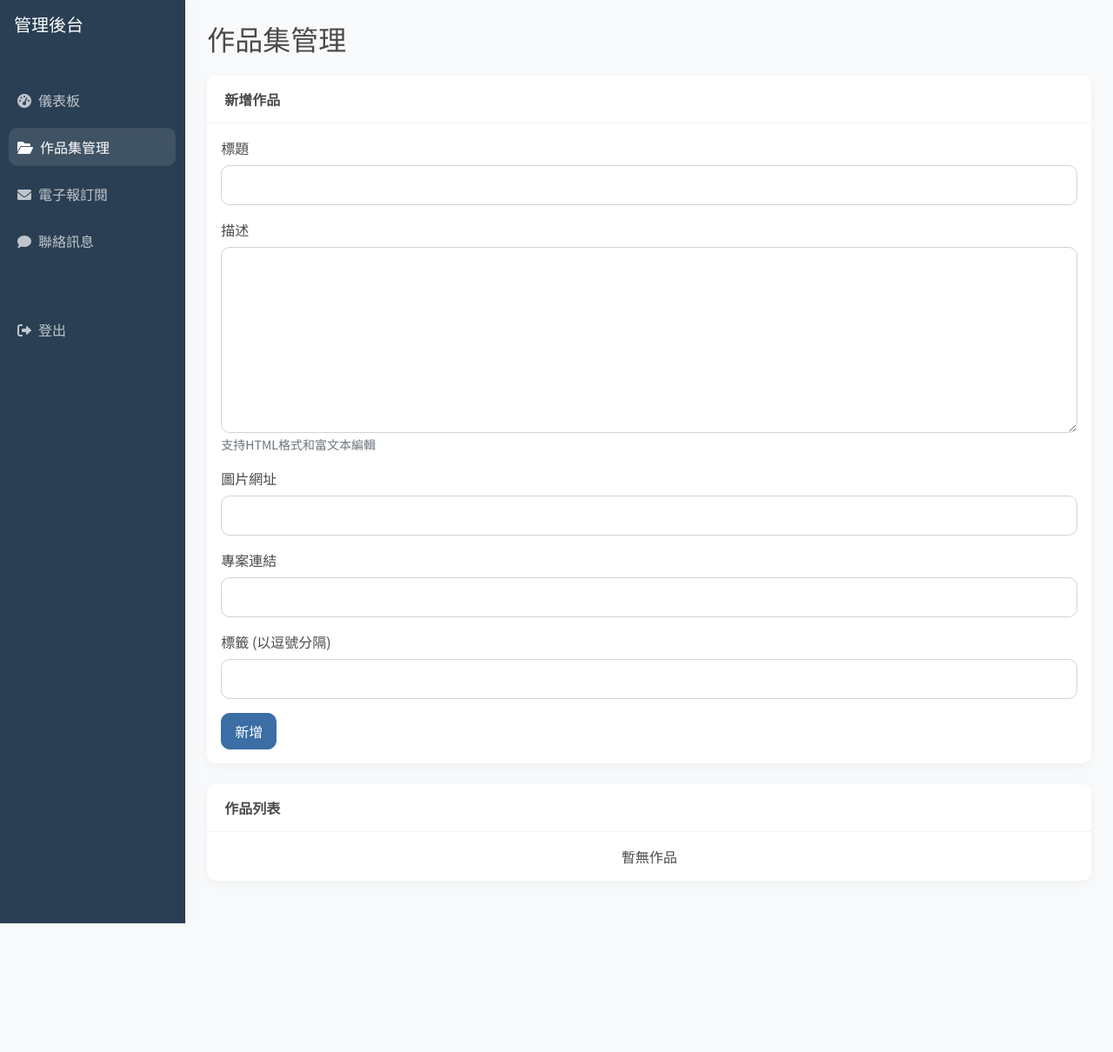
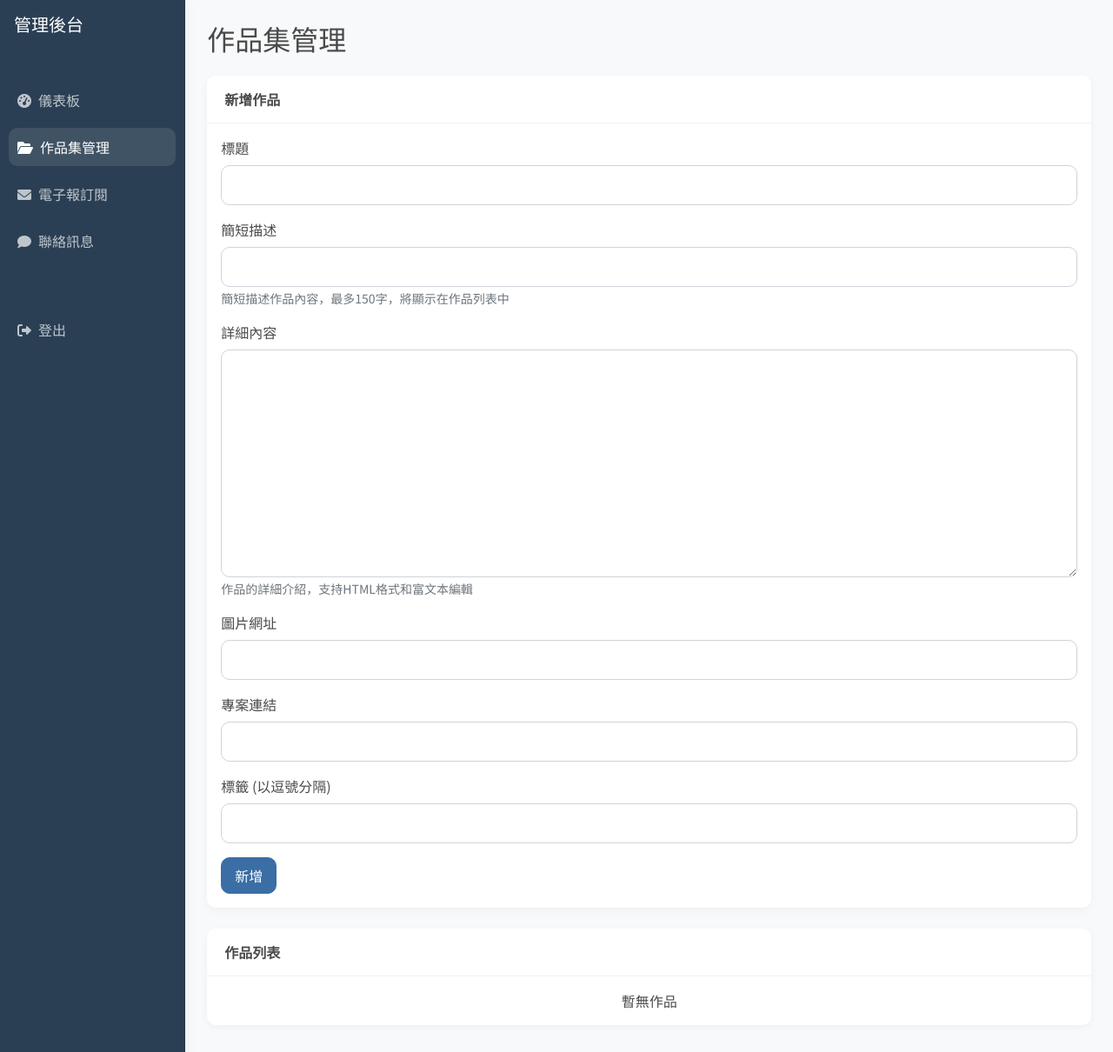
Before and after one commit to angelo20011016/angelo20011016.github.io, a Flask app: page /admin in a window 1280 px wide, after a click on "作品集管理". Shown: the top 1210 px of the page at 87% size. Before the commit the page ends 1062 px from the top, so only its background shows below. Run offline with Flask 3, Linux system fonts and the light colour scheme; the visitor is signed in with stand-in values (Sample User, id 1); data that the repository does not hold is empty; some libraries are stand-ins or nearby versions.

Commit message:
修復富文本編輯器輸出在描述欄位的問題

```diff
--- a/app.py
+++ b/app.py
@@ -134,7 +134,8 @@ def get_portfolio():
         print(f"Error: {str(e)}")
         return jsonify({'error': str(e)}), 500
 
-# 修復 create_portfolio 函數
+
+# 修改 create_portfolio 函數
 
 @app.route('/api/portfolio', methods=['POST'])
 def create_portfolio():
@@ -147,10 +148,11 @@ def create_portfolio():
             missing = [field for field in required_fields if field not in data]
             return jsonify({'success': False, 'message': f'缺少必要欄位: {", ".join(missing)}'}), 400
 
-        # 準備資料
+        # 準備資料 - 添加詳細內容欄位
         portfolio = {
             'title': data['title'],
-            'description': data['description'],
+            'description': data.get('description', ''),  # 簡短描述
+            'detail_content': data.get('detail_content', ''),  # 新增：詳細內容，使用富文本
             'image_url': data.get('image_url', ''),
             'github_url': data.get('github_url', data.get('project_url', '')),
             'demo_url': data.get('demo_url', ''),
@@ -171,6 +173,8 @@ def create_portfolio():
     except Exception as e:
         print(f"創建作品錯誤: {str(e)}")
         return jsonify({'success': False, 'message': f'伺服器錯誤: {str(e)}'}), 500
+
+
 # 電子報訂閱 API 端點
 @app.route('/api/subscribe', methods=['POST'])
 def subscribe_newsletter():
@@ -380,6 +384,7 @@ def get_single_portfolio(portfolio_id):
         return jsonify({'error': str(e)}), 500
 
 # 完成 update_portfolio 函數
+
 @app.route('/api/portfolio/<portfolio_id>', methods=['PUT'])
 def update_portfolio(portfolio_id):
     try:
@@ -393,7 +398,7 @@ def update_portfolio(portfolio_id):
 
         # 更新資料
         update_data = {}
-        allowed_fields = ['title', 'description', 'image_url', 'github_url', 'demo_url', 'tags']
+        allowed_fields = ['title', 'description', 'detail_content', 'image_url', 'github_url', 'demo_url', 'tags']
         for field in allowed_fields:
             if field in data:
                 update_data[field] = data[field]
@@ -411,25 +416,20 @@ def update_portfolio(portfolio_id):
     except Exception as e:
         print(f"更新作品錯誤: {str(e)}")
         return jsonify({'success': False, 'message': f'伺服器錯誤: {str(e)}'}), 500
-
 # 作品集 API - 刪除作品
 @app.route('/api/portfolio/<portfolio_id>', methods=['DELETE'])
 def delete_portfolio(portfolio_id):
     try:
         from bson.objectid import ObjectId
+        result = mongo.db.portfolio.delete_one({'_id': ObjectId(portfolio_id)})
 
-        # 驗證作品是否存在
-        existing = mongo.db.portfolio.find_one({'_id': ObjectId(portfolio_id)})
-        if not existing:
-            return jsonify({'error': '找不到該作品'}), 404
-
-        # 從資料庫刪除
-        mongo.db.portfolio.delete_one({'_id': ObjectId(portfolio_id)})
-
-        return jsonify({'message': '作品刪除成功'}), 200
+        if result.deleted_count > 0:
+            return jsonify({'success': True, 'message': '作品刪除成功'}), 200
+        else:
+            return jsonify({'success': False, 'message': '找不到該作品'}), 404
     except Exception as e:
-        print(f"Error: {str(e)}")
-        return jsonify({'error': str(e)}), 500
+        print(f"刪除作品錯誤: {str(e)}")
+        return jsonify({'success': False, 'message': f'伺服器錯誤: {str(e)}'}), 500
 
 
 
@@ -665,43 +665,6 @@ def get_recent_activities():
         print(f"獲取最近活動失敗: {str(e)}")
         return jsonify([]), 500
 
-@app.route('/api/diagnostics/db')
-def db_diagnostics():
-    """診斷端點，檢查數據庫連接"""
-    try:
-        # 基本連接資訊
-        result = {
-            'status': 'connected',
-            'db_name': mongo.db.name,
-            'collections': [],
-            'portfolio_count': 0
-        }
-
-        # 獲取集合列表
-        try:
-            collections = mongo.db.list_collection_names()
-            result['collections'] = collections
-
-            # 如果有portfolio集合，查詢文檔數量
-            if 'portfolio' in collections:
-                result['portfolio_count'] = mongo.db.portfolio.count_documents({})
-
-                # 獲取一個樣本文檔
-                sample = mongo.db.portfolio.find_one()
-                if sample:
-                    result['sample_id'] = str(sample['_id'])
-                    result['sample_title'] = sample.get('title', '無標題')
-        except Exception as e:
-            result['collections_error'] = str(e)
-
-        return jsonify(result)
-    except Exception as e:
-        return jsonify({
-            'status': 'error',
-            'message': str(e),
-            'uri_prefix': mongodb_uri[:15] + '...' if mongodb_uri else 'None'
-        })
-
 
 
 if __name__ == '__main__':
--- a/templates/admin.html
+++ b/templates/admin.html
@@ -260,10 +260,18 @@
                     <label for="title" class="form-label">標題</label>
                     <input type="text" class="form-control" id="title" name="title" required>
                   </div>
+                  <!-- 修改描述欄位，使用普通文本框 -->
                 <div class="mb-3">
-                    <label for="description" class="form-label">描述</label>
-                    <textarea class="form-control" id="description" name="description" rows="8" required></textarea>
-                    <small class="text-muted">支持HTML格式和富文本編輯</small>
+                    <label for="description" class="form-label">簡短描述</label>
+                    <input type="text" class="form-control" id="description" name="description" maxlength="150" required>
+                    <small class="text-muted">簡短描述作品內容，最多150字，將顯示在作品列表中</small>
+                </div>
+
+                <!-- 新增詳細內容欄位，使用富文本編輯器 -->
+                <div class="mb-3">
+                    <label for="detail_content" class="form-label">詳細內容</label>
+                    <textarea class="form-control" id="detail_content" name="detail_content" rows="10"></textarea>
+                    <small class="text-muted">作品的詳細介紹，支持HTML格式和富文本編輯</small>
                 </div>
                   <div class="mb-3">
                     <label for="image_url" class="form-label">圖片網址</label>
@@ -344,6 +352,8 @@
           <h5 class="modal-title" id="editPortfolioModalLabel">編輯作品</h5>
           <button type="button" class="btn-close" data-bs-dismiss="modal" aria-label="Close"></button>
         </div>
+        <!-- 在編輯模態框中添加 detail_content 欄位 -->
+
         <div class="modal-body">
             <form id="editPortfolioForm">
             <input type="hidden" id="edit-portfolio-id">
@@ -352,8 +362,14 @@
                 <input type="text" class="form-control" id="edit-title" name="title" required>
             </div>
             <div class="mb-3">
-              <label for="edit-description" class="form-label">描述</label>
-              <textarea class="form-control" id="edit-description" name="description" rows="8" required></textarea>
+                <label for="edit-description" class="form-label">簡短描述</label>
+                <input type="text" class="form-control" id="edit-description" name="description" maxlength="150" required>
+                <small class="text-muted">簡短描述作品內容，最多150字，將顯示在作品列表中</small>
+            </div>
+            <div class="mb-3">
+                <label for="edit-detail_content" class="form-label">詳細內容</label>
+                <textarea class="form-control" id="edit-detail_content" name="detail_content" rows="8"></textarea>
+                <small class="text-muted">作品的詳細介紹，支援HTML格式和富文本編輯</small>
             </div>
             <div class="mb-3">
                 <label for="edit-image_url" class="form-label">圖片網址</label>
@@ -389,25 +405,9 @@
     document.addEventListener('DOMContentLoaded', function() {
       console.log("頁面已完全載入");
 
-      // 初始化富文本編輯器
-      tinymce.init({
-        selector: '#description',
-        height: 300,
-        plugins: 'advlist autolink lists link image charmap print preview anchor ' +
-                'searchreplace visualblocks code fullscreen ' +
-                'insertdatetime media table paste code help wordcount',
-        toolbar: 'undo redo | formatselect | ' +
-                'bold italic backcolor | alignleft aligncenter ' +
-                'alignright alignjustify | bullist numlist outdent indent | ' +
-                'removeformat | help',
-        language: 'zh_TW',
-        menubar: 'file edit view insert format tools table help',
-        content_style: 'body { font-family: "Noto Sans TC", sans-serif; font-size: 16px; }'
-      });
-
       // 為編輯模態框也初始化富文本編輯器
       tinymce.init({
-        selector: '#edit-description',
+        selector: '#detail_content',
         height: 300,
         plugins: 'advlist autolink lists link image charmap print preview anchor ' +
                 'searchreplace visualblocks code fullscreen ' +
@@ -503,26 +503,24 @@
     function submitPortfolio() {
         console.log("表單提交函數觸發");
 
-    const title = document.getElementById('title').value;
+        // 獲取普通描述
+        const description = document.getElementById('description').value;
 
-    // 嘗試獲取富文本編輯器內容
-    let description = "";
+        // 獲取富文本詳細內容
+        let detailContent = "";
         try {
-        const editor = tinymce.get('description');
+            const editor = tinymce.get('detail_content');
             if (editor) {
-        description = editor.getContent();
-        } else {
-        description = document.getElementById('description').value;
-        alert("警告：編輯器未初始化，將使用純文本");
+            detailContent = editor.getContent();
             }
         } catch (err) {
             console.error("獲取富文本內容錯誤:", err);
-        description = document.getElementById('description').value;
         }
 
         const formData = {
-        title: title,
-        description: description,
+            title: document.getElementById('title').value,
+            description: description,  // 普通文本簡短描述
+            detail_content: detailContent,  // 富文本詳細內容
             image_url: document.getElementById('image_url').value,
             github_url: document.getElementById('project_url').value,
             tags: document.getElementById('tags').value.split(',').map(tag => tag.trim()).filter(tag => tag)
@@ -896,6 +894,8 @@
     }
 
     // 編輯作品
+    // 修改 editPortfolio 函數
+
     function editPortfolio(id) {
         console.log("編輯作品:", id);
 
@@ -910,7 +910,20 @@
             // 填充表單
             document.getElementById('edit-portfolio-id').value = portfolio._id;
             document.getElementById('edit-title').value = portfolio.title;
-          tinymce.get('edit-description').setContent(portfolio.description || '');
+
+            // 簡短描述使用普通輸入框
+            document.getElementById('edit-description').value = portfolio.description || '';
+
+            // 詳細內容使用富文本編輯器
+            try {
+                const editor = tinymce.get('edit-detail_content');
+                if (editor) {
+                editor.setContent(portfolio.detail_content || '');
+                }
+            } catch(err) {
+                console.error("設置富文本內容錯誤:", err);
+            }
+
             document.getElementById('edit-image_url').value = portfolio.image_url || '';
             document.getElementById('edit-github_url').value = portfolio.github_url || '';
             document.getElementById('edit-demo_url').value = portfolio.demo_url || '';
@@ -931,15 +944,31 @@
             alert('無法獲取作品詳情，請稍後再試');
             });
         }
+    // 保存編輯後的作品
+    // 修改 saveEditedPortfolio 函數
 
-    // 保存編輯後的作品
     function saveEditedPortfolio() {
         const portfolioId = document.getElementById('edit-portfolio-id').value;
         console.log("儲存編輯的作品:", portfolioId);
 
+        // 從普通輸入框獲取簡短描述
+        const description = document.getElementById('edit-description').value;
+
+        // 從富文本編輯器獲取詳細內容
+        let detailContent = '';
+        try {
+            const editor = tinymce.get('edit-detail_content');
+            if (editor) {
+            detailContent = editor.getContent();
+            }
+        } catch (err) {
+            console.error("獲取富文本內容錯誤:", err);
+        }
+
         const formData = {
             title: document.getElementById('edit-title').value,
-        description: tinymce.get('edit-description').getContent(),
+            description: description,
+            detail_content: detailContent,
             image_url: document.getElementById('edit-image_url').value,
             github_url: document.getElementById('edit-github_url').value,
             demo_url: document.getElementById('edit-demo_url').value,
```
Lines whose indentation alone changed are shown as unchanged.
